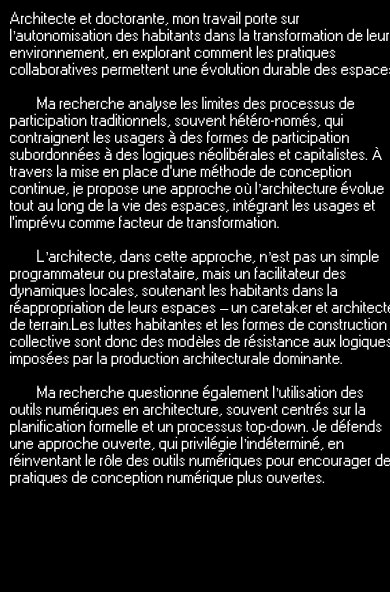
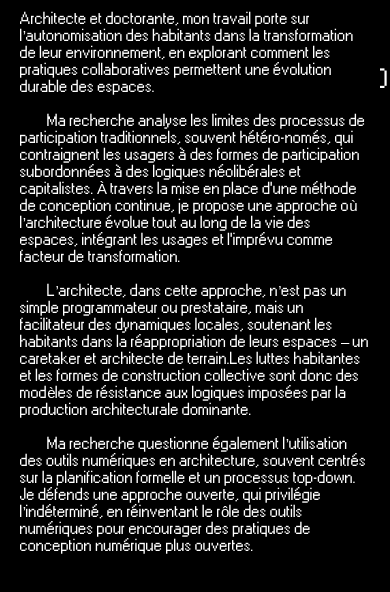
Before and after one commit to inesstkhay/Portfolio, a website: page index.html in a window 390 px wide. Shown: the top 592 px of the page. Drawn offline with Linux system fonts and the light colour scheme.

Commit message:
Mise à jour du style mobile avec marges et fond noir

```diff
--- a/styles.css
+++ b/styles.css
@@ -18,16 +18,19 @@
         position: fixed;
         top: 0;
         left: 0;
-        width: 100%;
-        height: 100vh;
-        background-color: #000000;
+        right: 0; /* Assure que l'élément occupe toute la largeur */
+        width: auto; /* Ajuste automatiquement la largeur */
+        min-height: 100%;
+        background-color: #000000; /* Fond noir pour toute la zone */
         color: #ffffff;
         padding: 10px;
-        text-align: left; /* Aligne le texte à gauche */
-        justify-content: space-between; /* Assure que le texte est justifié */
+        text-align: left;
+        justify-content: space-between;
         z-index: 9999;
-        overflow-y: auto; /* Permet le défilement si nécessaire */
-        white-space: pre-wrap; /* Respecte les sauts de ligne et les espaces */
+        overflow-y: auto;
+        white-space: pre-wrap;
+        margin-left: 10px; /* Marge gauche */
+        margin-right: 10px; /* Marge droite */
     }
 }
 
```
